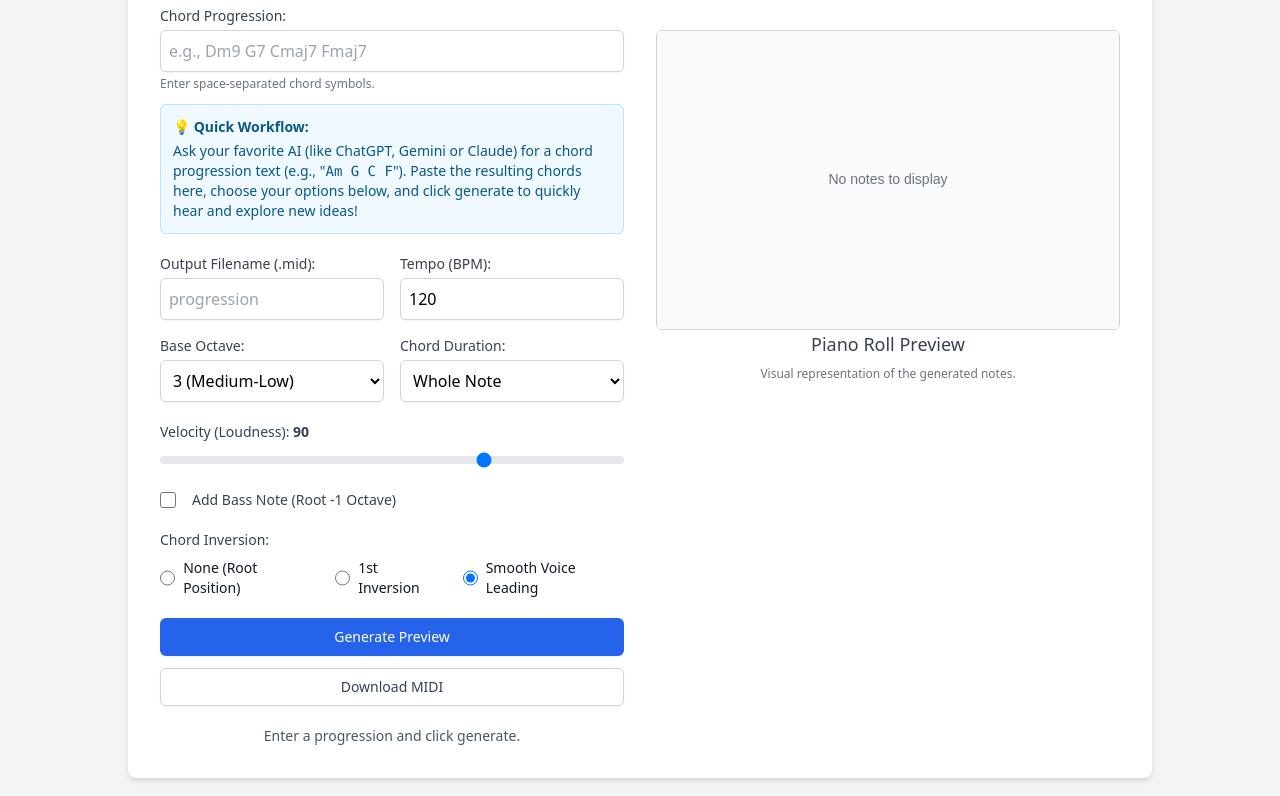
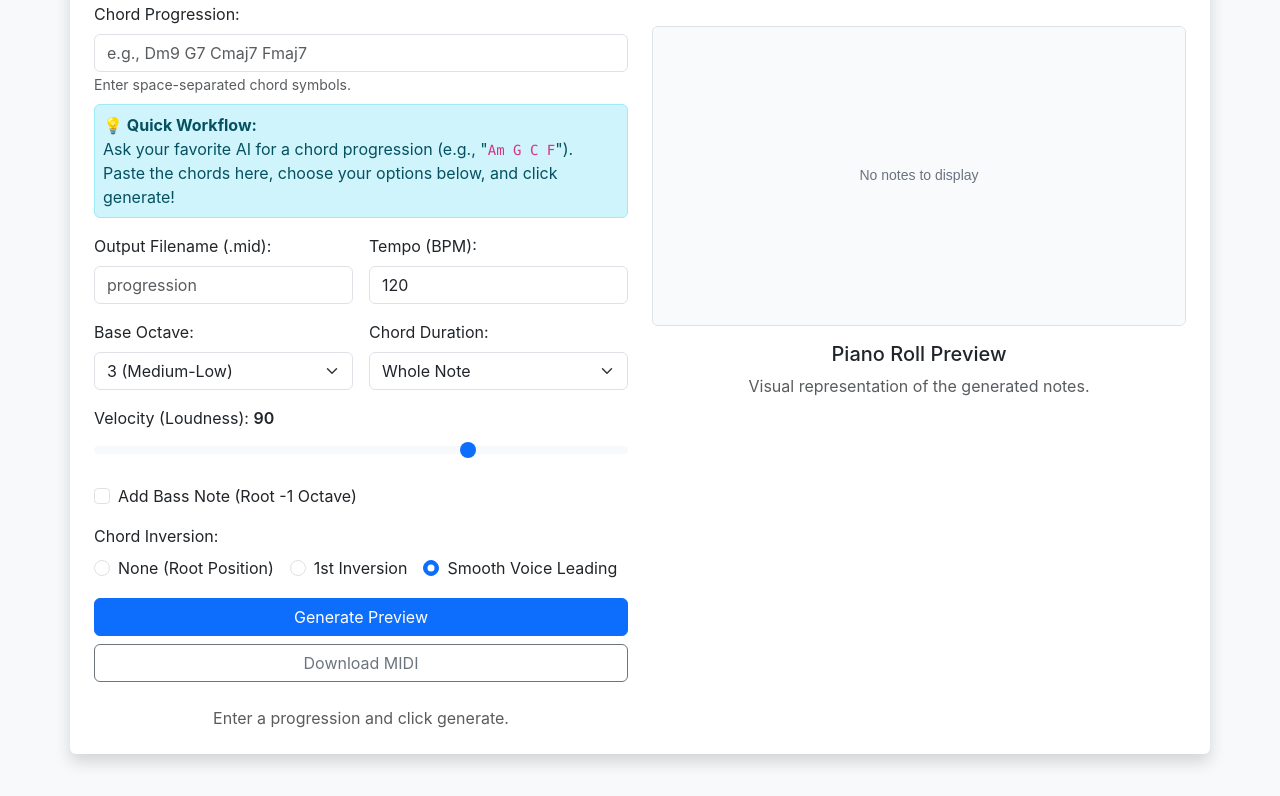
Before and after one commit to 1legality/progression-to-midi, a website: page index.html in a window 1280 px wide. Shown: the part 118-914 px from the top of the page. Drawn offline with nearby package versions, Linux system fonts and the light colour scheme.

Commit message:
Added more chords, switch to bootstrap

```diff
--- a/MidiGenerator.ts
+++ b/MidiGenerator.ts
@@ -55,7 +55,12 @@ const CHORD_FORMULAS: Record<string, number[]> = {
     'm11': [INTERVALS.P1, INTERVALS.m3, INTERVALS.P5, INTERVALS.m7, INTERVALS.M9, INTERVALS.P11],
     '13': [INTERVALS.P1, INTERVALS.M3, INTERVALS.P5, INTERVALS.m7, INTERVALS.M9, INTERVALS.M13],
     'maj13': [INTERVALS.P1, INTERVALS.M3, INTERVALS.P5, INTERVALS.M7, INTERVALS.M9, INTERVALS.M13],
-    'm13': [INTERVALS.P1, INTERVALS.m3, INTERVALS.P5, INTERVALS.m7, INTERVALS.M9, INTERVALS.M13]
+    'm13': [INTERVALS.P1, INTERVALS.m3, INTERVALS.P5, INTERVALS.m7, INTERVALS.M9, INTERVALS.M13],
+    '13(#11)': [INTERVALS.P1, INTERVALS.M3, INTERVALS.P5, INTERVALS.m7, INTERVALS.M9, INTERVALS.A4, INTERVALS.M13],
+    '7alt': [INTERVALS.P1, INTERVALS.m3, INTERVALS.d5, INTERVALS.m7], // Altered dominant (simplified)
+    '13sus4': [INTERVALS.P1, INTERVALS.P4, INTERVALS.P5, INTERVALS.m7, INTERVALS.M9, INTERVALS.M13],
+    '7b9': [INTERVALS.P1, INTERVALS.M3, INTERVALS.P5, INTERVALS.m7, INTERVALS.m9],
+    '13b9': [INTERVALS.P1, INTERVALS.M3, INTERVALS.P5, INTERVALS.m7, INTERVALS.m9, INTERVALS.M13]
 };
 
 const TPQN = 128; // MIDI Writer JS default ticks per quarter note
--- a/index.html
+++ b/index.html
@@ -5,65 +5,54 @@
     <meta charset="UTF-8">
     <meta name="viewport" content="width=device-width, initial-scale=1.0">
     <title>Chord Progression MIDI Generator</title>
-    <script src="https://cdn.tailwindcss.com"></script>
+    <link href="https://cdn.jsdelivr.net/npm/bootstrap@5.3.0/dist/css/bootstrap.min.css" rel="stylesheet">
+    <link href="https://cdn.jsdelivr.net/npm/bootstrap-icons/font/bootstrap-icons.css" rel="stylesheet">
     <link rel="stylesheet" href="styles.css">
 </head>
 
-<body class="bg-gray-100 p-4 md:p-8 font-sans">
+<body class="bg-light py-4">
 
-    <div class="max-w-5xl mx-auto bg-white p-6 md:p-8 rounded-lg shadow-md">
-        <h1 class="text-2xl md:text-3xl font-bold mb-6 text-gray-800 text-center">Chord Progression MIDI Generator</h1>
+    <div class="container bg-white p-4 rounded shadow">
+        <h1 class="text-center fw-bold mb-4">Chord Progression MIDI Generator</h1>
 
-        <div class="grid grid-cols-1 md:grid-cols-2 gap-6 md:gap-8">
-
-            <div class="space-y-5">
-                <form id="midiForm" class="space-y-5">
-                    <div>
-                        <label for="progression" class="block text-sm font-medium text-gray-700 mb-1">Chord
-                            Progression:</label>
-                        <input type="text" id="progression" name="progression" rows="3"
-                            class="w-full p-2 border border-gray-300 rounded-md shadow-sm focus:ring-blue-500 focus:border-blue-500"
-                            placeholder="e.g., Dm9 G7 Cmaj7 Fmaj7" pattern="[A-Za-z0-9\s\(\)#]*" title="Only letters, numbers, spaces, parentheses, and '#' are allowed"/>
-                        <p class="text-xs text-gray-500 mt-1">Enter space-separated chord symbols.</p>
-                        <div class="mt-3 p-3 bg-sky-50 border border-sky-200 rounded-md text-sm text-sky-800">
-                            <span class="font-bold">💡 Quick Workflow:</span>
-                            <p class="mt-1">Ask your favorite AI (like ChatGPT, Gemini or Claude) for a chord
-                                progression text (e.g., "<code>Am G C F</code>"). Paste the resulting chords here,
-                                choose your options
-                                below, and click generate to quickly hear and explore new ideas!</p>
+        <div class="row g-4">
+            <div class="col-md-6">
+                <form id="midiForm">
+                    <div class="mb-3">
+                        <label for="progression" class="form-label">Chord Progression:</label>
+                        <input type="text" id="progression" name="progression" class="form-control"
+                            placeholder="e.g., Dm9 G7 Cmaj7 Fmaj7" pattern="[A-Za-z0-9\s\(\)#]*"
+                            title="Only letters, numbers, spaces, parentheses, and '#' are allowed">
+                        <small class="text-muted">Enter space-separated chord symbols.</small>
+                        <div class="alert alert-info mt-2 p-2">
+                            <strong>💡 Quick Workflow:</strong>
+                            <p class="mb-0">Ask your favorite AI for a chord progression (e.g., "<code>Am G C F</code>"). Paste the chords here, choose your options below, and click generate!</p>
                         </div>
                     </div>
 
-                    <div class="grid grid-cols-1 sm:grid-cols-2 gap-4">
-                        <div>
-                            <label for="outputFileName" class="block text-sm font-medium text-gray-700 mb-1">Output
-                                Filename
-                                (.mid):</label>
-                            <input type="text" id="outputFileName" name="outputFileName"
-                                class="w-full p-2 border border-gray-300 rounded-md shadow-sm focus:ring-blue-500 focus:border-blue-500"
+                    <div class="row g-3">
+                        <div class="col-sm-6">
+                            <label for="outputFileName" class="form-label">Output Filename (.mid):</label>
+                            <input type="text" id="outputFileName" name="outputFileName" class="form-control"
                                 placeholder="progression">
                         </div>
-                        <div>
-                            <label for="tempo" class="block text-sm font-medium text-gray-700 mb-1">Tempo (BPM):</label>
+                        <div class="col-sm-6">
+                            <label for="tempo" class="form-label">Tempo (BPM):</label>
                             <input type="number" id="tempo" name="tempo" value="120" min="20" max="300"
-                                class="w-full p-2 border border-gray-300 rounded-md shadow-sm focus:ring-blue-500 focus:border-blue-500">
+                                class="form-control">
                         </div>
-                        <div>
-                            <label for="baseOctave" class="block text-sm font-medium text-gray-700 mb-1">Base
-                                Octave:</label>
-                            <select id="baseOctave" name="baseOctave"
-                                class="w-full p-2 border border-gray-300 rounded-md shadow-sm focus:ring-blue-500 focus:border-blue-500 bg-white">
+                        <div class="col-sm-6">
+                            <label for="baseOctave" class="form-label">Base Octave:</label>
+                            <select id="baseOctave" name="baseOctave" class="form-select">
                                 <option value="2">2 (Low)</option>
                                 <option value="3" selected>3 (Medium-Low)</option>
                                 <option value="4">4 (Middle C Range)</option>
                                 <option value="5">5 (High)</option>
                             </select>
                         </div>
-                        <div>
-                            <label for="chordDuration" class="block text-sm font-medium text-gray-700 mb-1">Chord
-                                Duration:</label>
-                            <select id="chordDuration" name="chordDuration"
-                                class="w-full p-2 border border-gray-300 rounded-md shadow-sm focus:ring-blue-500 focus:border-blue-500 bg-white">
+                        <div class="col-sm-6">
+                            <label for="chordDuration" class="form-label">Chord Duration:</label>
+                            <select id="chordDuration" name="chordDuration" class="form-select">
                                 <option value="16">Sixteenth Note</option>
                                 <option value="8">Eighth Note</option>
                                 <option value="d4">Dotted Quarter</option>
@@ -78,88 +67,68 @@
                         </div>
                     </div>
 
-                    <div>
-                        <label for="velocity" class="block text-sm font-medium text-gray-700 mb-1">Velocity (Loudness):
-                            <span id="velocityValue" class="font-semibold">90</span></label>
+                    <div class="my-3">
+                        <label for="velocity" class="form-label">Velocity (Loudness): <span id="velocityValue"
+                                class="fw-semibold">90</span></label>
                         <input type="range" id="velocity" name="velocity" min="1" max="127" value="90"
-                            class="w-full h-2 bg-gray-200 rounded-lg appearance-none cursor-pointer">
+                            class="form-range">
                     </div>
 
-                    <div class="flex items-center space-x-4">
-                        <div class="flex items-center h-5">
-                            <input id="addBassNote" name="addBassNote" type="checkbox"
-                                class="focus:ring-blue-500 h-4 w-4 text-blue-600 border-gray-300 rounded">
-                        </div>
-                        <div class="text-sm">
-                            <label for="addBassNote" class="font-medium text-gray-700">Add Bass Note (Root -1
-                                Octave)</label>
-                        </div>
+                    <div class="form-check mb-3">
+                        <input id="addBassNote" name="addBassNote" type="checkbox" class="form-check-input">
+                        <label for="addBassNote" class="form-check-label">Add Bass Note (Root -1 Octave)</label>
                     </div>
-                    <div>
-                        <label class="block text-sm font-medium text-gray-700 mb-2">Chord Inversion:</label>
-                        <div class="flex flex-col sm:flex-row sm:space-x-6 space-y-2 sm:space-y-0">
-                            <div class="flex items-center">
+
+                    <div class="mb-3">
+                        <label class="form-label">Chord Inversion:</label>
+                        <div class="d-flex flex-column flex-sm-row gap-3">
+                            <div class="form-check">
                                 <input id="inversionNone" name="inversionType" type="radio" value="none"
-                                    class="focus:ring-blue-500 h-4 w-4 text-blue-600 border-gray-300">
-                                <label for="inversionNone" class="ml-2 block text-sm text-gray-900">None (Root Position)</label>
+                                    class="form-check-input">
+                                <label for="inversionNone" class="form-check-label">None (Root Position)</label>
                             </div>
-                            <div class="flex items-center">
+                            <div class="form-check">
                                 <input id="inversionFirst" name="inversionType" type="radio" value="first"
-                                    class="focus:ring-blue-500 h-4 w-4 text-blue-600 border-gray-300">
-                                <label for="inversionFirst" class="ml-2 block text-sm text-gray-900">1st Inversion</label>
+                                    class="form-check-input">
+                                <label for="inversionFirst" class="form-check-label">1st Inversion</label>
                             </div>
-                            <div class="flex items-center">
+                            <div class="form-check">
                                 <input id="inversionSmooth" name="inversionType" type="radio" value="smooth" checked
-                                    class="focus:ring-blue-500 h-4 w-4 text-blue-600 border-gray-300">
-                                <label for="inversionSmooth" class="ml-2 block text-sm text-gray-900">Smooth Voice Leading</label>
+                                    class="form-check-input">
+                                <label for="inversionSmooth" class="form-check-label">Smooth Voice Leading</label>
                             </div>
                         </div>
                     </div>
 
-                    <div class="space-y-3">
-                        <button type="submit"
-                            class="w-full inline-flex justify-center py-2 px-4 border border-transparent shadow-sm text-sm font-medium rounded-md text-white bg-blue-600 hover:bg-blue-700 focus:outline-none focus:ring-2 focus:ring-offset-2 focus:ring-blue-500">
-                            Generate Preview
-                        </button>
-
-                        <button type="button" id="downloadMidiOnlyButton"
-                            class="w-full inline-flex justify-center py-2 px-4 border border-gray-300 shadow-sm text-sm font-medium rounded-md text-gray-700 bg-white hover:bg-gray-50 focus:outline-none focus:ring-2 focus:ring-offset-2 focus:ring-indigo-500">
-                            Download MIDI
-                        </button>
+                    <div class="d-grid gap-2">
+                        <button type="submit" class="btn btn-primary">Generate Preview</button>
+                        <button type="button" id="downloadMidiOnlyButton" class="btn btn-outline-secondary">Download
+                            MIDI</button>
                     </div>
                 </form>
 
-                <div id="status" class="mt-6 text-center text-sm text-gray-600">Enter a progression and click generate.
-                </div>
-
+                <div id="status" class="mt-4 text-center text-muted">Enter a progression and click generate.</div>
             </div>
-            <div>
-                <div class="mt-1 md:mt-0">
-                    <canvas id="pianoRollCanvas"></canvas>
-                    <h2 class="text-lg font-medium text-gray-700 mb-2 text-center">Piano Roll Preview</h2>
-                    <p class="text-xs text-gray-500 mt-1 text-center">Visual representation of the generated notes.</p>
-                    <div id="playButtonContainer" class="mt-4 text-center hidden">
-                        <button id="playButton"
-                            class="inline-flex justify-center py-2 px-4 border border-transparent shadow-sm text-sm font-medium rounded-md text-white bg-green-600 hover:bg-green-700 focus:outline-none focus:ring-2 focus:ring-offset-2 focus:ring-green-500">
-                            Play Chord Progression
-                        </button>
-                    </div>
+            <div class="col-md-6">
+                <canvas id="pianoRollCanvas" class="w-100 border rounded"></canvas>
+                <h2 class="text-center fs-5 mt-3">Piano Roll Preview</h2>
+                <p class="text-center text-muted">Visual representation of the generated notes.</p>
+                <div id="playButtonContainer" class="text-center mt-3 d-none">
+                    <button id="playButton" class="btn btn-success">Play Chord Progression</button>
                 </div>
             </div>
         </div>
     </div>
-    <div class="flex flex-col items-center mt-8 mb-4 space-y-2">
-        <a href="https://github.com/1legality" target="_blank" rel="noopener noreferrer"
-            class="inline-flex items-center px-4 py-2 bg-gray-900 border border-transparent rounded-lg shadow-sm text-sm font-medium text-white hover:bg-gray-700 focus:outline-none focus:ring-2 focus:ring-offset-2 focus:ring-gray-500 transition duration-150 ease-in-out">
-            <svg class="w-5 h-5 mr-2" fill="currentColor" viewBox="0 0 16 16" aria-hidden="true">
-                <path fill-rule="evenodd"
-                    d="M8 0C3.58 0 0 3.58 0 8c0 3.54 2.29 6.53 5.47 7.59.4.07.55-.17.55-.38 0-.19-.01-.82-.01-1.49-2.01.37-2.53-.49-2.69-.94-.09-.23-.48-.94-.82-1.13-.28-.15-.68-.52-.01-.53.63-.01 1.08.58 1.23.82.72 1.21 1.87.87 2.33.66.07-.52.28-.87.51-1.07-1.78-.2-3.64-.89-3.64-3.95 0-.87.31-1.59.82-2.15-.08-.2-.36-1.02.08-2.12 0 0 .67-.21 2.2.82.64-.18 1.32-.27 2-.27.68 0 1.36.09 2 .27 1.53-1.04 2.2-.82 2.2-.82.44 1.1.16 1.92.08 2.12.51.56.82 1.27.82 2.15 0 3.07-1.87 3.75-3.65 3.95.29.25.54.73.54 1.48 0 1.07-.01 1.93-.01 2.2 0 .21.15.46.55.38A8.013 8.013 0 0016 8c0-4.42-3.58-8-8-8z" />
-            </svg>
-            GitHub
+
+    <div class="text-center mt-5">
+        <a href="https://github.com/1legality/progression-to-midi" target="_blank" rel="noopener noreferrer"
+            class="btn btn-dark">
+            <i class="bi bi-github"></i> GitHub
         </a>
-        <p class="text-xs text-gray-500">Made with <i>VIBE</i> with a sprinkle of <b>human magic</b></p>
+        <p class="text-muted mt-2">Made with <i>VIBE</i> with a sprinkle of <a href="https://malandry.com" class="text-dark fw-bold" target="_blank" rel="noopener noreferrer">human</a> magic</p>
     </div>
 
+    <script src="https://cdn.jsdelivr.net/npm/bootstrap@5.3.0/dist/js/bootstrap.bundle.min.js"></script>
     <script src="dist/bundle.js" defer></script>
 
 </body>
--- a/main.ts
+++ b/main.ts
@@ -49,14 +49,17 @@ function setupApp() {
         pianoRollDrawer = new PianoRollDrawer(pianoRollCanvas);
     } catch (error: any) {
         console.error("Failed to initialize PianoRollDrawer:", error);
-        if (statusDiv) statusDiv.textContent = `Error: Canvas setup failed - ${error.message}`;
+        if (statusDiv) {
+            statusDiv.textContent = `Error: Canvas setup failed - ${error.message}`;
+            statusDiv.classList.add('text-danger'); // Bootstrap's text-danger for error styling
+        }
         pianoRollCanvas.style.border = '2px solid red'; // Visual indicator
         return;
     }
 
     const midiGenerator = new MidiGenerator();
     let lastGeneratedResult: MidiGenerationResult | null = null; // Store the last successful result
-    const synth = new SynthChordPlayer(0.7); // Initialize the synthesizer with default volume
+    const synth = new SynthChordPlayer(0.5); // Initialize the synthesizer with default volume
     let lastGeneratedNotes: NoteData[] = []; // Store the last generated notes for playback
     let lastGeneratedMidiBlob: Blob | null = null; // Store the generated MIDI blob in memory
 
@@ -69,8 +72,8 @@ function setupApp() {
     const handleGeneration = (isDownloadOnly: boolean): void => {
         const actionText = isDownloadOnly ? "Generating MIDI file" : "Generating preview and MIDI";
         statusDiv.textContent = `${actionText}...`;
-        statusDiv.classList.remove('text-red-600', 'text-green-600');
-        statusDiv.classList.add('text-gray-600');
+        statusDiv.classList.remove('text-danger', 'text-success');
+        statusDiv.classList.add('text-muted'); // Bootstrap's text-muted for neutral status
 
         try {
             // 1. Get form data
@@ -102,20 +105,18 @@ function setupApp() {
             if (isDownloadOnly) {
                 triggerDownload(generationResult.midiBlob, generationResult.finalFileName);
                 statusDiv.textContent = `MIDI file "${generationResult.finalFileName}" download initiated.`;
-                statusDiv.classList.replace('text-gray-600', 'text-green-600');
-                // Optionally draw the preview even on download-only if desired
-                // pianoRollDrawer.draw(generationResult.notesForPianoRoll);
+                statusDiv.classList.replace('text-muted', 'text-success'); // Bootstrap's text-success for success
             } else {
                 pianoRollDrawer.draw(generationResult.notesForPianoRoll);
                 statusDiv.textContent = `Preview generated.`;
-                statusDiv.classList.replace('text-gray-600', 'text-green-600');
+                statusDiv.classList.replace('text-muted', 'text-success'); // Bootstrap's text-success for success
             }
 
             // Show the play button if there is MIDI data to play
             if (lastGeneratedMidiBlob) {
-                playButtonContainer.classList.remove('hidden');
+                playButtonContainer.classList.remove('d-none'); // Bootstrap's d-none to show the container
             } else {
-                playButtonContainer.classList.add('hidden');
+                playButtonContainer.classList.add('d-none'); // Hide the container
             }
 
         } catch (error: any) {
@@ -124,9 +125,9 @@ function setupApp() {
             lastGeneratedNotes = []; // Clear notes on error
             lastGeneratedMidiBlob = null; // Clear MIDI blob on error
             statusDiv.textContent = `Error: ${error.message || 'Failed to generate MIDI.'}`;
-            statusDiv.classList.replace('text-gray-600', 'text-red-600');
+            statusDiv.classList.replace('text-muted', 'text-danger'); // Bootstrap's text-danger for errors
             pianoRollDrawer.drawErrorMessage("Error generating preview"); // Use drawer's error display
-            playButtonContainer.classList.add('hidden'); // Hide play button on error
+            playButtonContainer.classList.add('d-none'); // Hide play button on error
         }
     };
 
--- a/styles.css
+++ b/styles.css
@@ -5,39 +5,38 @@ body {
 
 /* Add some basic styling for the canvas */
 #pianoRollCanvas {
-    border: 1px solid #d1d5db; /* gray-300 */
-    background-color: #f9fafb; /* gray-50 */
-    border-radius: 0.375rem; /* rounded-md */
+    border: 1px solid #dee2e6; /* Bootstrap's border color */
+    background-color: #f8f9fa; /* Bootstrap's light background */
+    border-radius: 0.375rem; /* Rounded corners */
     cursor: default;
-    max-width: 100%; /* Ensure it fits container */
-    height: 300px; /* Default height, adjust as needed */
-    display: block; /* Make it block to manage margins */
-    margin-top: 1.5rem; /* Add space above */
+    height: 300px; /* Default height */
+    display: block;
+    margin-top: 1.5rem;
 }
 
 /* Style for the download link container */
 #downloadLinkContainer {
-    margin-top: 1rem; /* Space above the link */
+    margin-top: 1rem;
     text-align: center;
 }
 
 #downloadLinkContainer a {
-    display: inline-block; /* Allow padding and centering */
+    display: inline-block;
     padding: 0.5rem 1rem;
-    background-color: #10b981; /* emerald-500 */
+    background-color: #198754; /* Bootstrap's success color */
     color: white;
-    border-radius: 0.375rem; /* rounded-md */
+    border-radius: 0.375rem;
     text-decoration: none;
-    font-weight: 500; /* medium */
+    font-weight: 500;
     transition: background-color 0.2s;
 }
 
 #downloadLinkContainer a:hover {
-    background-color: #059669; /* emerald-600 */
+    background-color: #157347; /* Darker success color */
 }
 
 #downloadLinkContainer a[disabled] {
-    background-color: #9ca3af; /* gray-400 */
+    background-color: #6c757d; /* Bootstrap's secondary color */
     cursor: not-allowed;
-    pointer-events: none; /* Prevent clicks */
+    pointer-events: none;
 }
```
Also changed, not shown: dist/bundle.js, 1 other file.
